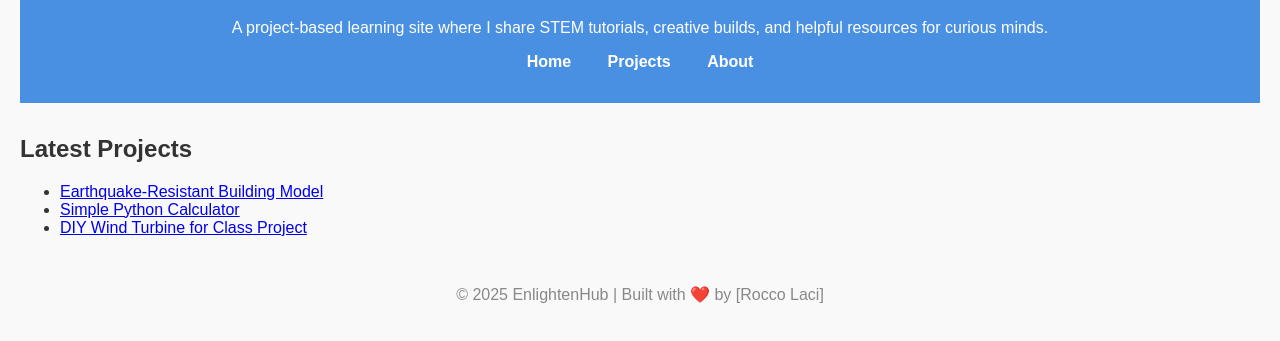
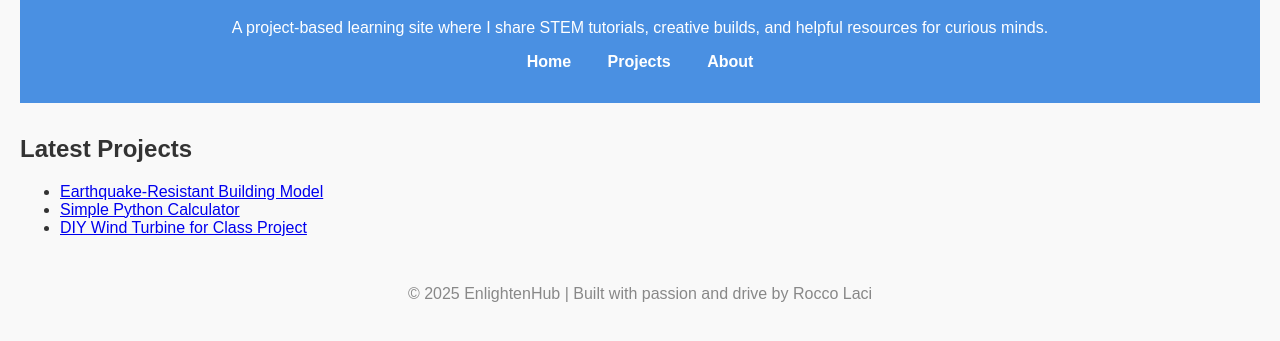
Before and after one commit to RoccoLaci/EnlightenHub, a plain HTML site: page index.html in a window 1280 px wide. Shown: the part 93-434 px from the top of the page. Drawn offline with Linux system fonts and the light colour scheme.

Commit message:
Update index.html

```diff
--- a/index.html
+++ b/index.html
@@ -27,7 +27,7 @@
   </main>
 
   <footer>
-    <p>© 2025 EnlightenHub | Built with ❤️ by [Rocco Laci]</p>
+    <p>© 2025 EnlightenHub | Built with passion and drive by Rocco Laci</p>
   </footer>
 </body>
 </html>
```
